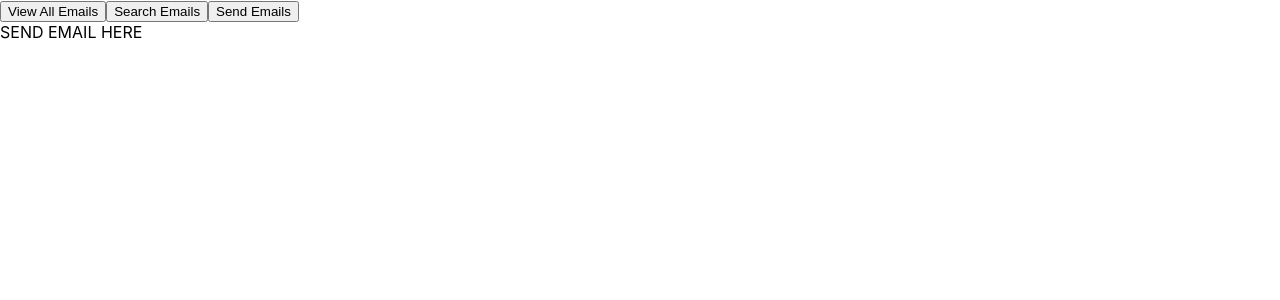
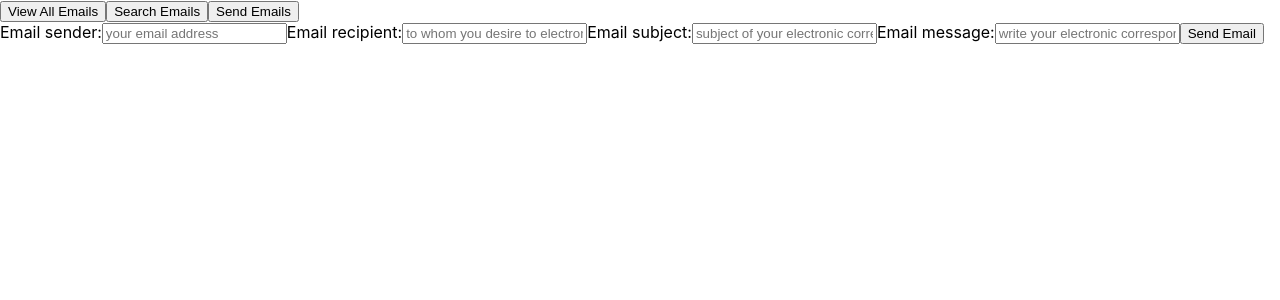
Before and after one commit to knieszj/mock-gmail-2, a React (Create React App) app: page /SendEmails in a window 1280 px wide. Shown: the top 300 px of the page. Built offline with nearby package versions, Linux system fonts and the light colour scheme; no server answers.

Commit message:
displays all emails, searches emails, sends emails, upon sending email the list of emails updates automatically...now i need to add the ability to view individual emails in this version which is version 2

```diff
--- a/src/App.js
+++ b/src/App.js
@@ -13,10 +13,18 @@ class App extends Component {
         this.state = {
             allEmails: [],
             searchFilter: null,
-
+            emailToSendSender: null,
+            emailToSendRecipient: null,
+            emailToSendSubject: null,
+            emailToSendMessage: null,
         }
 
         this.setSearchFilter = this.setSearchFilter.bind(this)
+        this.setEmailToSendSender = this.setEmailToSendSender.bind(this)
+        this.setEmailToSendRecipient = this.setEmailToSendRecipient.bind(this)
+        this.setEmailToSendSubject = this.setEmailToSendSubject.bind(this)
+        this.setEmailToSendMessage = this.setEmailToSendMessage.bind(this)
+        this.sendEmail = this.sendEmail.bind(this)
     }
 
 
@@ -26,15 +34,60 @@ class App extends Component {
         this.setState({allEmails: responseInJSON}, () => console.log(this.state.allEmails))
     }
 
-    setSearchFilter(event){
-        const value = event.target.value
-        this.setState({searchFilter: value}, ()=> console.log(this.state.searchFilter))
+    async sendEmail() {
+        await fetch('http://localhost:3001/send', {
+            method: 'POST',
+            body: JSON.stringify(this.messageBuilder()),
+            headers: {
+                'Content-Type': 'application/json',
+                'Accept': 'application/json'
+            }
+        }).then(response => this.componentDidMount())
     }
 
+    messageBuilder() {
+        let obj = {
+            subject: this.state.emailToSendSubject,
+            sender: this.state.emailToSendSender,
+            recipient: this.state.emailToSendRecipient,
+            message: this.state.emailToSendMessage
+        }
+        return obj
+    }
+
+    setSearchFilter(event) {
+        const value = event.target.value
+        this.setState({searchFilter: value}, () => console.log(this.state.searchFilter))
+    }
+
+    setEmailToSendSender(event) {
+        const value = event.target.value
+        this.setState({emailToSendSender: value})
+    }
+
+    setEmailToSendRecipient(event) {
+        const value = event.target.value
+        this.setState({emailToSendRecipient: value})
+    }
+
+    setEmailToSendSubject(event) {
+        const value = event.target.value
+        this.setState({emailToSendSubject: value})
+    }
+
+    setEmailToSendMessage(event) {
+        const value = event.target.value
+        this.setState({emailToSendMessage: value})
+    }
 
     render() {
         let {searchFilter} = this.state;
         let {setSearchFilter} = this;
+        let {setEmailToSendSender} = this;
+        let {setEmailToSendRecipient} = this;
+        let {setEmailToSendSubject} = this;
+        let {setEmailToSendMessage} = this;
+        let {sendEmail} = this;
         const navigationBar = () => {
             return (
                 <nav>
@@ -62,12 +115,15 @@ class App extends Component {
                 </Switch>
                 <Switch>
                     <Route path={'/SearchEmails'}>
-                        <SearchEmails search={searchFilter} allEmails={this.state.allEmails} searchFilter={setSearchFilter}/>
+                        <SearchEmails search={searchFilter} allEmails={this.state.allEmails}
+                                      searchFilter={setSearchFilter}/>
                     </Route>
                 </Switch>
                 <Switch>
                     <Route path={'/SendEmails'}>
-                        <SendEmail/>
+                        <SendEmail sender={setEmailToSendSender}
+                                   recipient={setEmailToSendRecipient} subject={setEmailToSendSubject}
+                                   message={setEmailToSendMessage} sendEmail={sendEmail}/>
                     </Route>
                 </Switch>
 
--- a/src/components/SendEmail.js
+++ b/src/components/SendEmail.js
@@ -1,11 +1,27 @@
 import React from 'react'
 
-const SendEmail = (props) => {
+const SendEmail = ({sender,recipient,subject,message, sendEmail}) => {
 
     return (
-        <>
-            SEND EMAIL HERE
-        </>
+        <div>
+            <label>
+                Email sender:
+                <input type={'textarea'} placeholder={'your email address'} onChange={event => sender(event)}/>
+            </label>
+            <label>
+                Email recipient:
+                <input type={'textarea'} placeholder={'to whom you desire to electronically correspond with'} onChange={event => recipient(event)}/>
+            </label>
+            <label>
+                Email subject:
+                <input type={'textarea'} placeholder={'subject of your electronic correspondence'} onChange={event => subject(event)}/>
+            </label>
+            <label>
+                Email message:
+                <input type={'textarea'} placeholder={'write your electronic correspondence here'} onChange={event => message(event)}/>
+            </label>
+            <button onClick={event => sendEmail()}>Send Email</button>
+        </div>
     )
 }
 
```
Also changed, not shown: 1 other file (tests, documents, lock files or other folders).
